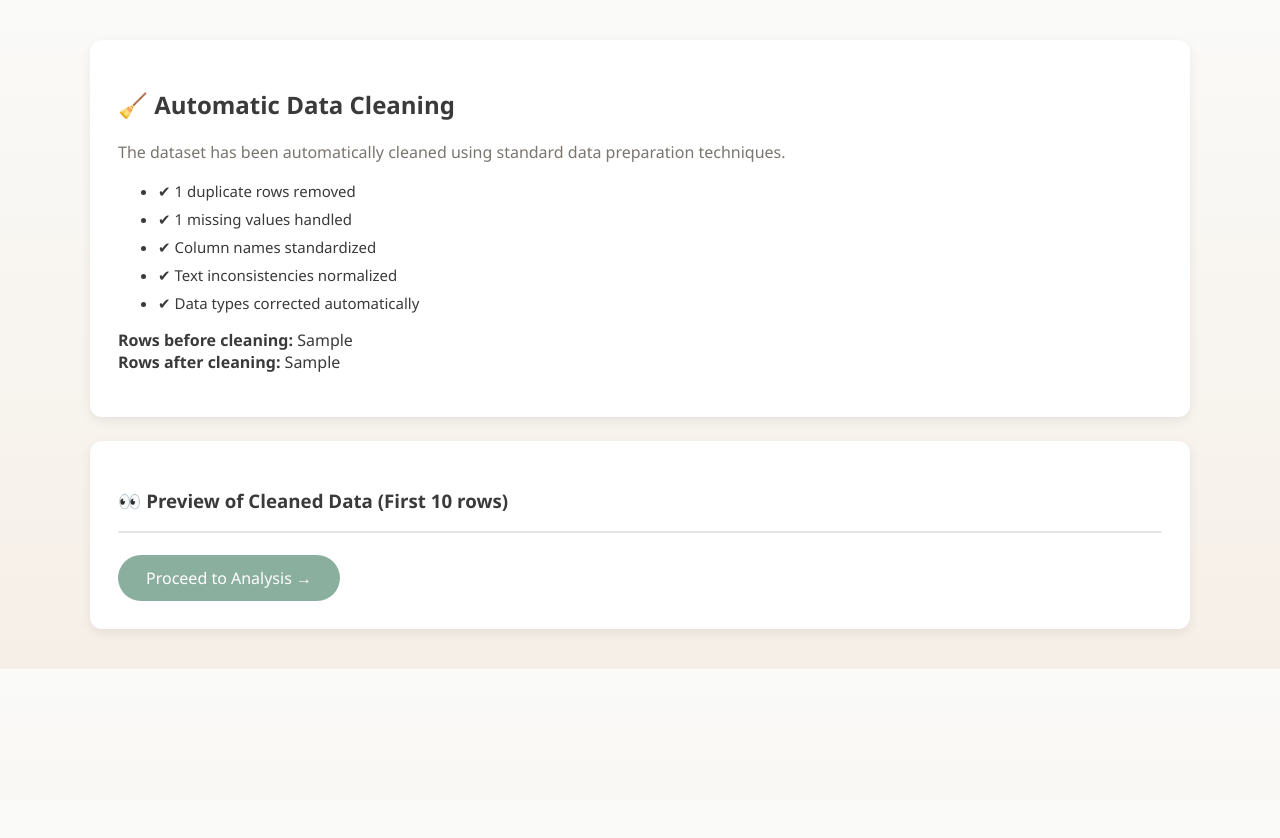
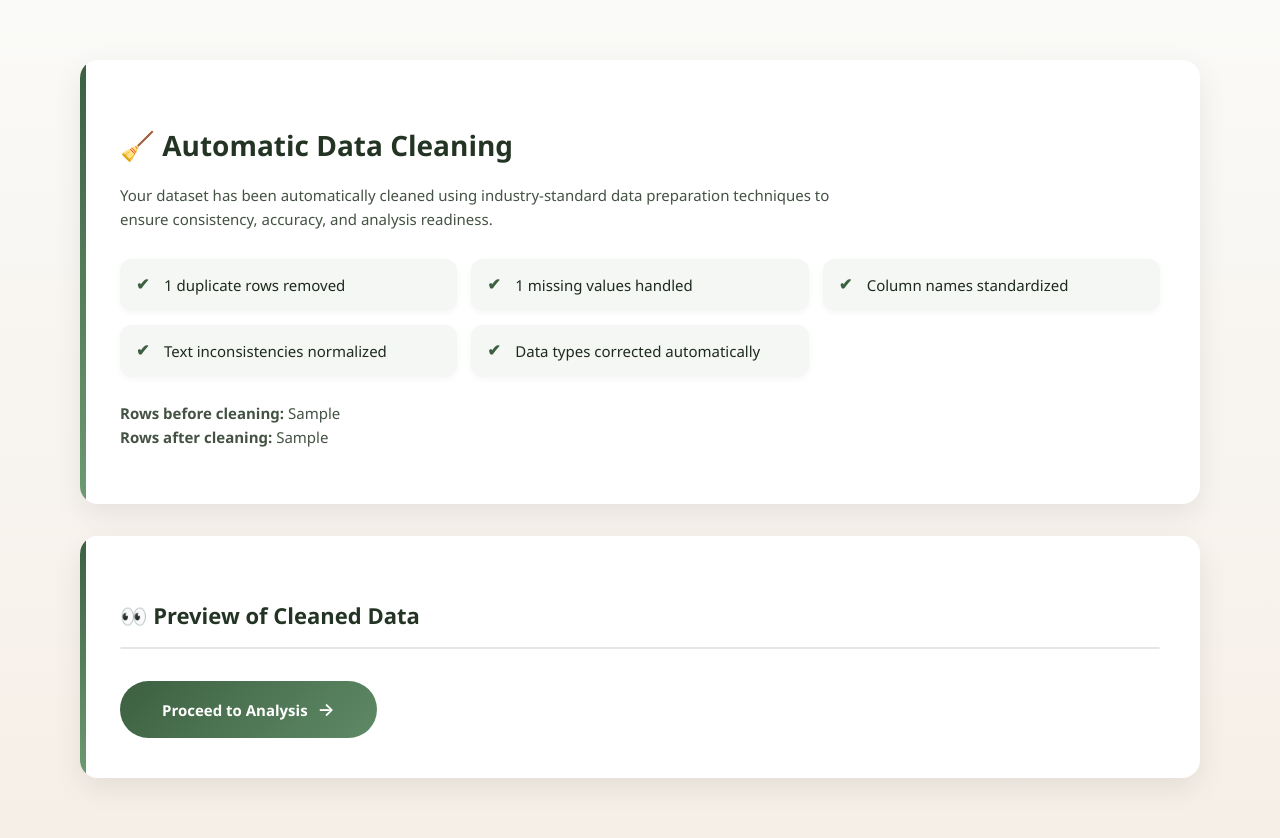
Before and after one commit to AaminaShareef/Data, a Django app: template templates/data_preparation/data_cleaning.html in a window 1280 px wide. Before the commit the page ends 669 px from the top, so only its background shows below. Run offline with Django 3.2, Linux system fonts and the light colour scheme; the template is opened without the code that fills it: most values are stand-ins (such as "Sample title", 1, 10 or a date in 2020).

Commit message:
data_cleaning

```diff
--- a/templates/data_preparation/data_cleaning.html
+++ b/templates/data_preparation/data_cleaning.html
@@ -9,87 +9,178 @@
 <body>
 
 <style>
+/* ================= ROOT ================= */
 body {
-  background: linear-gradient(180deg, #FAFAF8, #F6EFE7);
-  font-family: "Segoe UI", sans-serif;
-  color: #3A3A3A;
+  background: linear-gradient(180deg, #FAFAF8 0%, #F6EFE7 100%);
+  font-family: "Segoe UI", -apple-system, BlinkMacSystemFont, sans-serif;
+  color: #1f2a1f;
+  line-height: 1.6;
 }
 
-/* Layout */
+/* Page wrapper */
 .page-container {
-  max-width: 1100px;
-  margin: 40px auto;
+  max-width: 1120px;
+  margin: 60px auto;
+  padding: 0 20px;
 }
 
-/* Card */
+/* ================= CARD ================= */
 .card {
-  background: #FFFFFF;
-  border-radius: 12px;
-  padding: 28px;
-  margin-bottom: 24px;
-  box-shadow: 0px 4px 12px rgba(0,0,0,0.07);
+  background: #ffffff;
+  border-radius: 18px;
+  padding: 40px;
+  margin-bottom: 32px;
+  box-shadow:
+    0 10px 30px rgba(0, 0, 0, 0.08),
+    0 1px 0 rgba(255, 255, 255, 0.6) inset;
+  position: relative;
+  overflow: hidden;
 }
 
-h2, h3 {
-  color: #3A3A3A;
+/* soft accent strip */
+.card::before {
+  content: "";
+  position: absolute;
+  top: 0;
+  left: 0;
+  height: 100%;
+  width: 6px;
+  background: linear-gradient(
+    180deg,
+    #3c6041,
+    #6c9b73
+  );
 }
 
-.subtitle {
-  color: #7A756F;
-  margin-bottom: 18px;
+/* ================= HEADINGS ================= */
+h2 {
+  font-size: 28px;
+  font-weight: 700;
+  margin-bottom: 8px;
+  color: #243424;
 }
 
-/* Summary */
-.summary-list li {
-  margin-bottom: 8px;
-  font-size: 15px;
+h3 {
+  font-size: 22px;
+  font-weight: 600;
+  margin-bottom: 14px;
+  color: #243424;
 }
 
-/* TABLE SCROLL FIX */
-.table-wrapper {
-  max-height: 320px;          /* prevents overflow */
-  overflow-y: auto;
-  border: 1px solid #E5E4E2;
-  border-radius: 10px;
-  margin-top: 14px;
+/* Subtitle */
+.subtitle {
+  color: #5f6f5f;
+  font-size: 16px;
+  max-width: 720px;
+  margin-bottom: 28px;
 }
 
+/* ================= SUMMARY LIST ================= */
+.summary-list {
+  list-style: none;
+  padding: 0;
+  margin: 0 0 24px 0;
+  display: grid;
+  grid-template-columns: repeat(auto-fit, minmax(280px, 1fr));
+  gap: 14px;
+}
+
+.summary-list li {
+  background: #f4f7f4;
+  padding: 14px 18px 14px 44px;
+  border-radius: 12px;
+  font-size: 15px;
+  position: relative;
+  box-shadow: 0 2px 6px rgba(0,0,0,0.04);
+}
+
+.summary-list li::before {
+  content: "✔";
+  position: absolute;
+  left: 16px;
+  top: 50%;
+  transform: translateY(-50%);
+  color: #3c6041;
+  font-weight: bold;
+  font-size: 16px;
+}
+
+/* Meta stats */
+.card p {
+  font-size: 15px;
+  color: #445244;
+}
+
+/* ================= TABLE ================= */
+.table-wrapper {
+  max-height: 380px;
+  overflow: auto;
+  border-radius: 14px;
+  border: 1px solid #e3e7e3;
+  background: #fbfbf9;
+}
+
+/* Table */
 .preview-table {
   width: 100%;
-  border-collapse: collapse;
-  min-width: 700px;           /* horizontal safety */
+  border-collapse: separate;
+  border-spacing: 0;
+  min-width: 760px;
 }
 
 .preview-table th,
 .preview-table td {
-  padding: 10px 14px;
-  border-bottom: 1px solid #E5E4E2;
+  padding: 12px 18px;
   font-size: 14px;
   white-space: nowrap;
 }
 
 .preview-table th {
-  background: #f7f7f7;
+  background: #eef3ee;
+  color: #2f3d2f;
   position: sticky;
   top: 0;
+  z-index: 1;
+  font-weight: 600;
+  border-bottom: 1px solid #dde3dd;
 }
 
-/* Button */
+.preview-table td {
+  border-bottom: 1px solid #eef1ee;
+}
+
+/* Row hover */
+.preview-table tbody tr:hover td {
+  background: #f1f6f1;
+}
+
+/* ================= CTA BUTTON ================= */
 .btn-primary {
-  margin-top: 22px;
-  background: #8BAF9F;
-  color: white;
+  margin-top: 32px;
+  background: linear-gradient(135deg, #3c6041, #5f8a66);
+  color: #ffffff;
   border: none;
-  padding: 12px 28px;
+  padding: 14px 42px;
   border-radius: 999px;
   cursor: pointer;
   text-decoration: none;
-  display: inline-block;
+  display: inline-flex;
+  align-items: center;
+  gap: 10px;
+  font-size: 15px;
+  font-weight: 600;
+  transition: all 0.25s ease;
+}
+
+.btn-primary::after {
+  content: "→";
+  font-size: 18px;
 }
 
 .btn-primary:hover {
-  background: #AFC8A9;
-  transform: scale(1.03);
+  background: linear-gradient(135deg, #4f7a55, #7aa984);
+  transform: translateY(-2px);
+  box-shadow: 0 10px 24px rgba(60, 96, 65, 0.3);
 }
 </style>
 
@@ -100,34 +191,35 @@ h2, h3 {
     <h2>🧹 Automatic Data Cleaning</h2>
 
     <p class="subtitle">
-      The dataset has been automatically cleaned using standard
-      data preparation techniques.
+      Your dataset has been automatically cleaned using industry-standard
+      data preparation techniques to ensure consistency, accuracy,
+      and analysis readiness.
     </p>
 
     <ul class="summary-list">
-      <li>✔ {{ duplicate_count }} duplicate rows removed</li>
-      <li>✔ {{ missing_count }} missing values handled</li>
-      <li>✔ Column names standardized</li>
-      <li>✔ Text inconsistencies normalized</li>
-      <li>✔ Data types corrected automatically</li>
+      <li>{{ duplicate_count }} duplicate rows removed</li>
+      <li>{{ missing_count }} missing values handled</li>
+      <li>Column names standardized</li>
+      <li>Text inconsistencies normalized</li>
+      <li>Data types corrected automatically</li>
     </ul>
 
     <p>
-      <strong>Rows before cleaning:</strong> {{ initial_rows }} <br>
+      <strong>Rows before cleaning:</strong> {{ initial_rows }}<br>
       <strong>Rows after cleaning:</strong> {{ final_rows }}
     </p>
   </div>
 
   <!-- PREVIEW -->
   <div class="card">
-    <h3>👀 Preview of Cleaned Data (First 10 rows)</h3>
+    <h3>👀 Preview of Cleaned Data</h3>
 
     <div class="table-wrapper">
       {{ preview|safe }}
     </div>
 
     <a href="{% url 'analysis_dashboard' dataset.id %}" class="btn-primary">
-      Proceed to Analysis →
+      Proceed to Analysis
     </a>
   </div>
 
```
Also changed, not shown: data_preparation/services/pipeline.py (line endings or trailing spaces).
